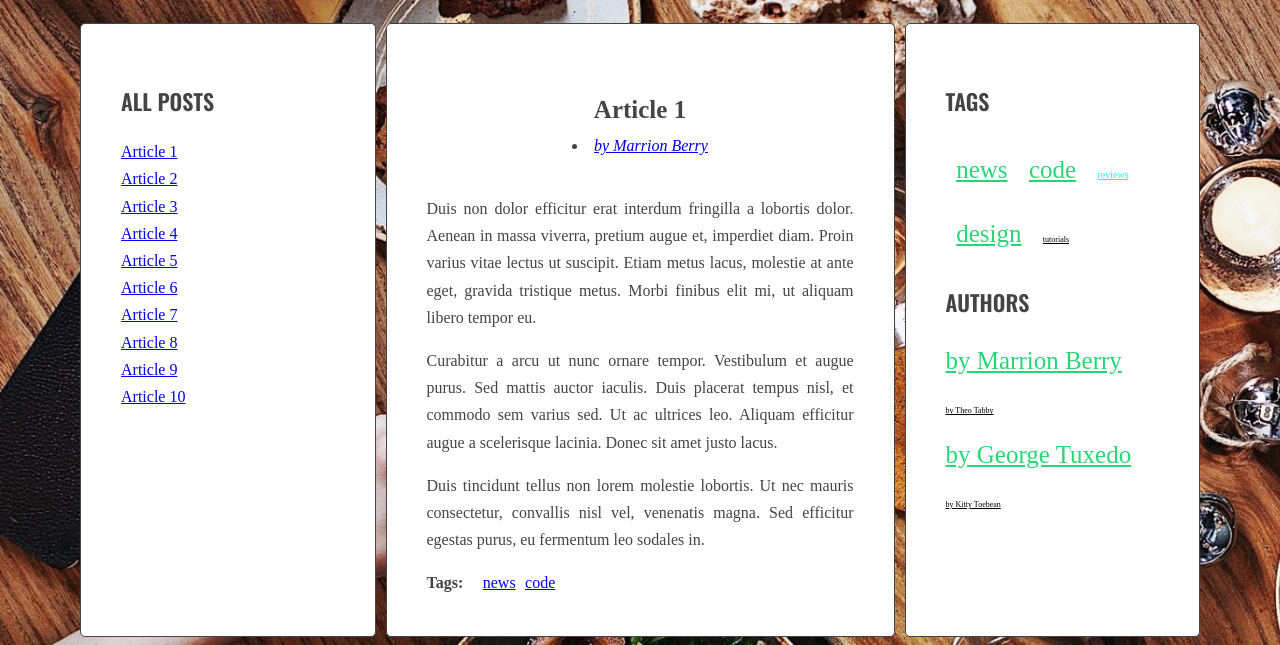
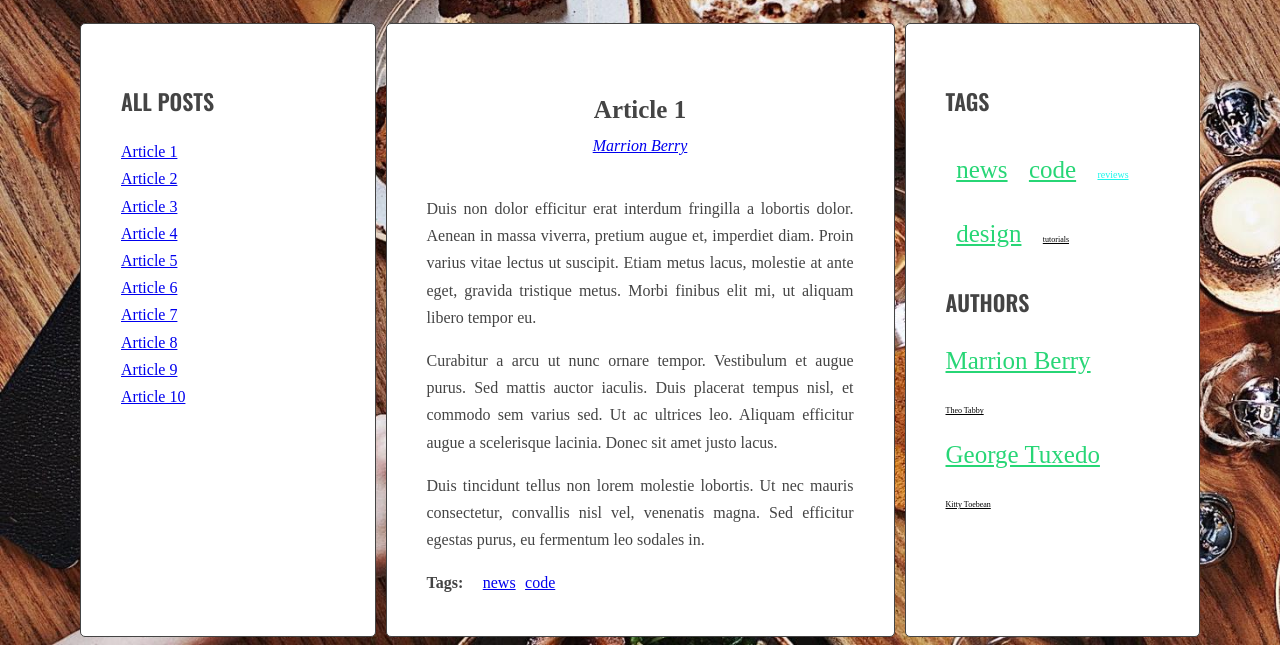
Before and after one commit to B7atis/Javascript_Blog, a website: page index.html in a window 1280 px wide. Shown: the part 300-945 px from the top of the page. Drawn offline with nearby package versions, Linux system fonts and the light colour scheme.

Commit message:
Correction of the appearance of the page.

```diff
--- a/index.html
+++ b/index.html
@@ -16,7 +16,7 @@
                   </ul>
                 </aside>
                 <section class="posts">
-                  <article class="post active" id="article-1" data-tags="news code" data-author="by Marrion Berry">
+                  <article class="post active" id="article-1" data-tags="news code" data-author="Marrion Berry">
                     <h3 class="post-title">Article 1</h3>
                     <p class="post-author"></p>
                     <div class="post-content">
@@ -30,7 +30,7 @@
                       </ul>
                     </div>
                   </article>
-                  <article class="post" id="article-2" data-tags="news reviews design" data-author="by Theo Tabby">
+                  <article class="post" id="article-2" data-tags="news reviews design" data-author="Theo Tabby">
                     <h3 class="post-title">Article 2</h3>
                     <p class="post-author"></p>
                     <div class="post-content">
@@ -44,7 +44,7 @@
                       </ul>
                     </div>
                   </article>
-                  <article class="post" id="article-3" data-tags="design tutorials" data-author="by George Tuxedo">
+                  <article class="post" id="article-3" data-tags="design tutorials" data-author="George Tuxedo">
                     <h3 class="post-title">Article 3</h3>
                     <p class="post-author"></p>
                     <div class="post-content">
@@ -58,7 +58,7 @@
                       </ul>
                     </div>
                   </article>
-                  <article class="post" id="article-4" data-tags="tutorials code design" data-author="by Kitty Toebean">
+                  <article class="post" id="article-4" data-tags="tutorials code design" data-author="Kitty Toebean">
                     <h3 class="post-title">Article 4</h3>
                     <p class="post-author"></p>
                     <div class="post-content">
@@ -72,7 +72,7 @@
                       </ul>
                     </div>
                   </article>
-                  <article class="post" id="article-5" data-tags="reviews code" data-author="by Marrion Berry">
+                  <article class="post" id="article-5" data-tags="reviews code" data-author="Marrion Berry">
                     <h3 class="post-title">Article 5</h3>
                     <p class="post-author"></p>
                     <div class="post-content">
@@ -86,7 +86,7 @@
                       </ul>
                     </div>
                   </article>
-                  <article class="post" id="article-6" data-tags="design reviews" data-author="by George Tuxedo">
+                  <article class="post" id="article-6" data-tags="design reviews" data-author="George Tuxedo">
                     <h3 class="post-title">Article 6</h3>
                     <p class="post-author"></p>
                     <div class="post-content">
@@ -100,7 +100,7 @@
                       </ul>
                     </div>
                   </article>
-                  <article class="post" id="article-7" data-tags="news design tutorials" data-author="by Kitty Toebean">
+                  <article class="post" id="article-7" data-tags="news design tutorials" data-author="Kitty Toebean">
                     <h3 class="post-title">Article 7</h3>
                     <p class="post-author"></p>
                     <div class="post-content">
@@ -114,7 +114,7 @@
                       </ul>
                     </div>
                   </article>
-                  <article class="post" id="article-8" data-tags="code news" data-author="by Theo Tabby">
+                  <article class="post" id="article-8" data-tags="code news" data-author="Theo Tabby">
                     <h3 class="post-title">Article 8</h3>
                     <p class="post-author"></p>
                     <div class="post-content">
@@ -128,9 +128,9 @@
                       </ul>
                     </div>
                   </article>
-                  <article class="post" id="article-9" data-tags="code design news reviews" data-author="by Marrion Berry">
+                  <article class="post" id="article-9" data-tags="code design news reviews" data-author="Marrion Berry">
                     <h3 class="post-title">Article 9</h3>
-                    <p class="post-author">by Marion Berry</p>
+                    <p class="post-author"></p>
                     <div class="post-content">
                       <p>Tam et facilisis purus. Donec vulputate est quis lobortis posuere. Nunc vitae lorem ut odio faucibus pulvinar nec in justo. Ut ut ante ac tellus ornare tempus. Nunc maximus, tortor et dictum convallis, nunc libero posuere leo, scelerisque ultrices arcu sapien ut tellus.</p>
                       <p>Fusce lacinia augue massa, non tincidunt tortor auctor quis. Vestibulum ut pretium nisl. Etiam id tellus tempus, commodo ligula vehicula, porta magna.</p>
@@ -142,7 +142,7 @@
                       </ul>
                     </div>
                   </article>
-                  <article class="post" id="article-10" data-tags="code news" data-author="by George Tuxedo">
+                  <article class="post" id="article-10" data-tags="code news" data-author="George Tuxedo">
                     <h3 class="post-title">Article 10</h3>
                     <p class="post-author"></p>
                     <div class="post-content">
--- a/js/script.js
+++ b/js/script.js
@@ -1,4 +1,14 @@
 'use strict';
+
+const optArticleSelector = '.post',
+  optTitleSelector = '.post-title',
+  optTitleListSelector = '.titles',
+  optArticleTagsSelector = '.post-tags .list',
+  optArticleAuthorSelector = '.post-author',
+  optTagsListSelector = '.tags.list',
+  optCloudClassCount = 5,
+  optCloudClassPrefix = 'tag-size-',
+  optAuthorListSelector = '.list.authors';
 
 const titleClickHandler = function(event){
   event.preventDefault();
@@ -48,17 +58,6 @@
 for(let link of links){
   link.addEventListener('click', titleClickHandler);
 }
-
-const optArticleSelector = '.post',
-  optTitleSelector = '.post-title',
-  optTitleListSelector = '.titles',
-  optArticleTagsSelector = '.post-tags .list',
-  optArticleAuthorSelector = '.post-author',
-  optTagsListSelector = '.tags.list',
-  optCloudClassCount = 5,
-  optCloudClassPrefix = 'tag-size-',
-  optAuthorListSelector = '.list.authors';
-
 
 function generateTitleLinks(customSelector = ''){
 
@@ -355,7 +354,7 @@
 
     /* generate html of the link */
 
-    const linkHTML = '<li><a href="#author-' + tagAuthor + '">' + tagAuthor + '</a></li>';
+    const linkHTML = '<a href="#author-' + tagAuthor + '">' + tagAuthor + '</a>';
 
     /* add generate code to html variable */
 
```
